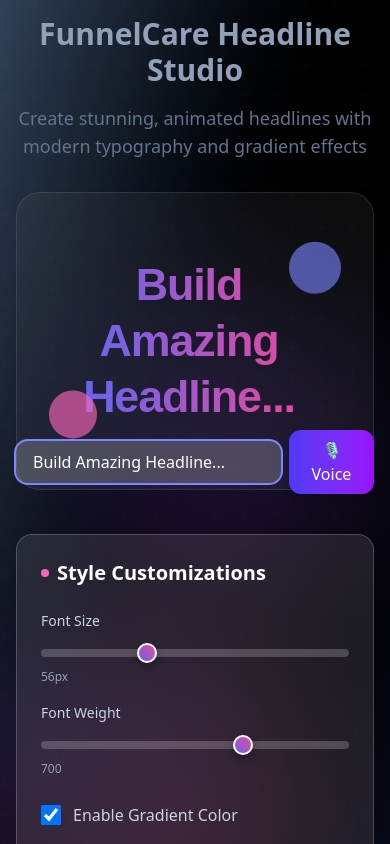
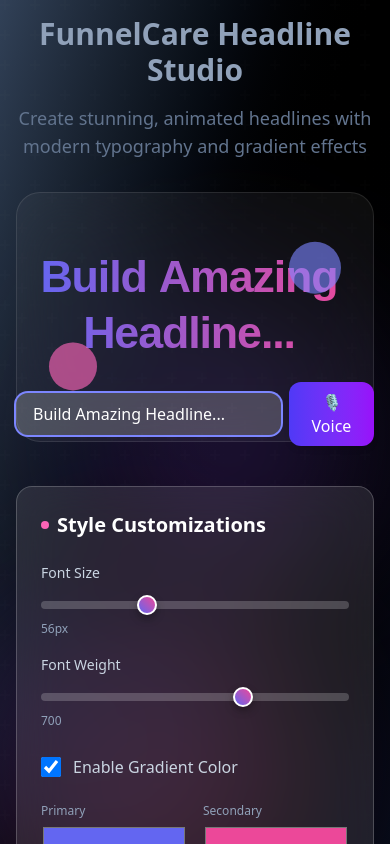
Before and after one commit to SopnilSwapon/Widget-Header, a React (Vite) app: page / in a window 390 px wide. Shown: the top 844 px of the page. Built offline with nearby package versions, Linux system fonts and the light colour scheme.

Commit message:
update responsiveness for mobile devices

```diff
--- a/src/App.tsx
+++ b/src/App.tsx
@@ -208,7 +208,7 @@ function App() {
               variants={glowVariants}
               initial="initial"
               whileHover="hover"
-              className="bg-white/5 backdrop-blur-2xl flex-col border border-white/10 rounded-3xl p-16 shadow-2xl min-h-[200px] flex relative overflow-hidden"
+              className="bg-white/5 backdrop-blur-2xl flex-col border border-white/10 rounded-3xl px-4 sm:px-14 py-20 pt-14 shadow-2xl sm:min-h-[200px] flex relative overflow-hidden"
             >
               {/* Subtle grid pattern */}
               <div className="absolute inset-0 opacity-40">
@@ -406,7 +406,7 @@ function App() {
               />
               <button
                 onClick={startListening}
-                className={`px-3 py-2 z-50  rounded-xl shadow-md transition-all ${
+                className={`px-3 py-2 z-50 cursor-pointer rounded-xl shadow-md transition-all ${
                   isListening
                     ? "bg-red-500 animate-pulse"
                     : "to-purple-600 bg-gradient-to-r from-indigo-600 hover:from-indigo-700 hover:to-purple-700"
@@ -609,7 +609,7 @@ function App() {
             whileHover={{ scale: 1.02, y: -2 }}
             whileTap={{ scale: 0.98 }}
             onClick={handleExport}
-            className={`bg-gradient-to-r from-indigo-600 ${
+            className={`bg-gradient-to-r cursor-pointer from-indigo-600 ${
               exported ? "mb-0" : "mb-4"
             } mt-0 to-purple-600 max-w-[230px] ml-auto hover:from-indigo-700 hover:to-purple-700 text-white font-semibold py-2 px-6 rounded-xl shadow-lg transition-all duration-300 flex items-center justify-center gap-2`}
           >
```
